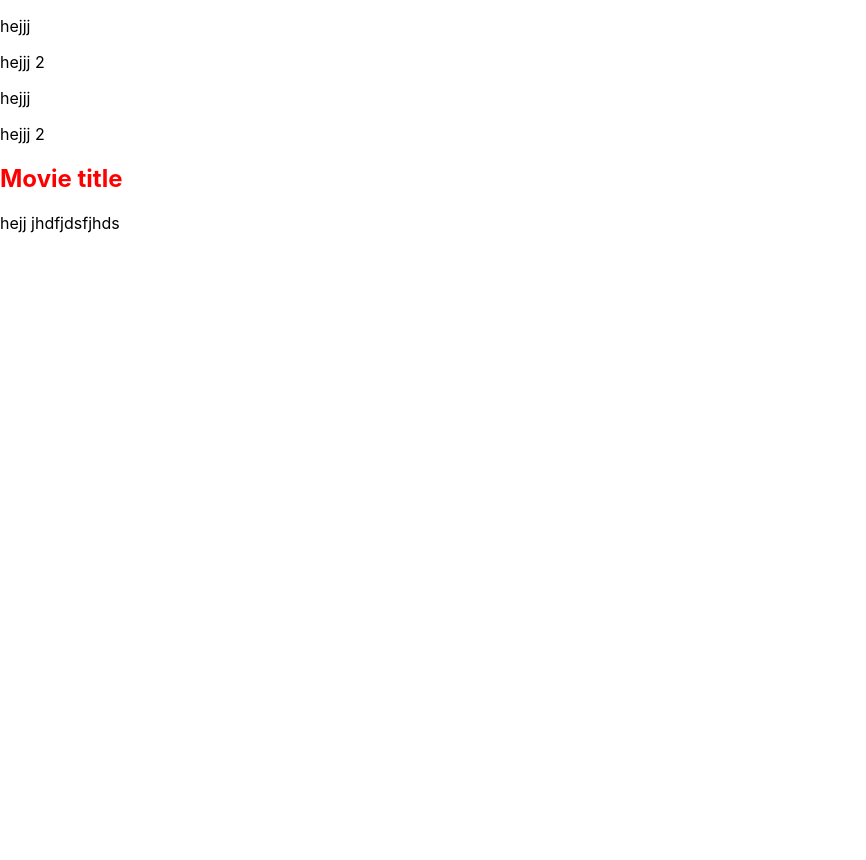
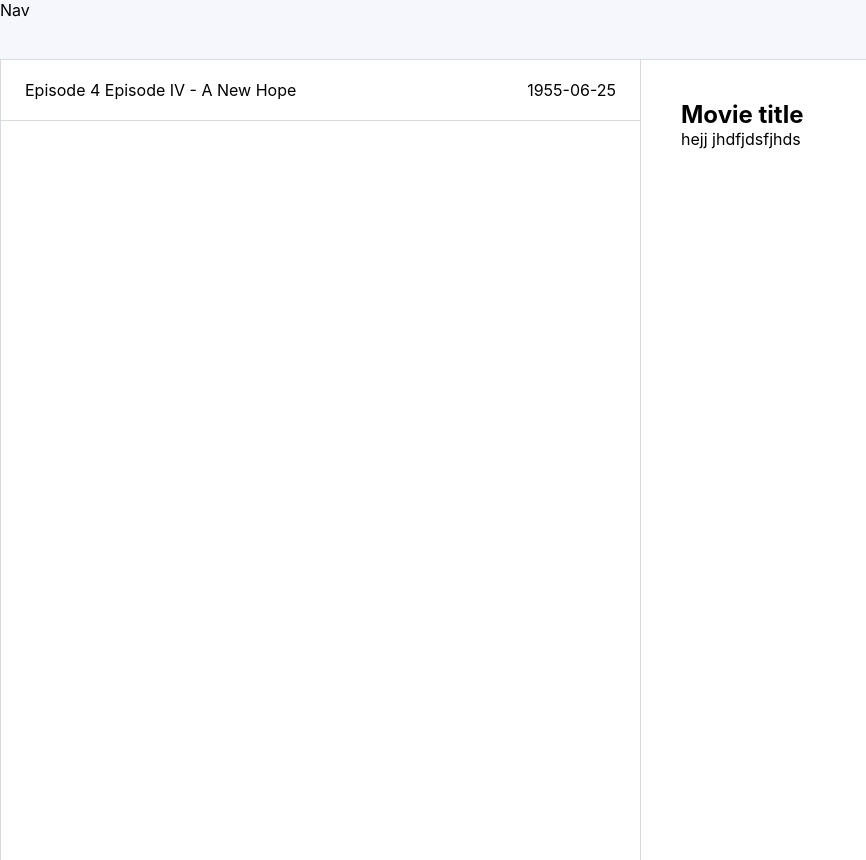
Before and after one commit to sof1agarc1a/Star-wars-movies, a React (Create React App) app: page / in a window 1280 px wide. Shown: the whole page, without its empty margins (0-866 px from the left). Before the commit the page ends 800 px from the top, so only its background shows below. Built offline with nearby package versions, Linux system fonts and the light colour scheme.

Commit message:
Add styling

```diff
--- a/src/components/App.tsx
+++ b/src/components/App.tsx
@@ -1,14 +1,33 @@
 import React from "react";
+import styled from "styled-components";
 import { MovieInfo } from "./MovieInfo";
-import { MoviesList } from "./MoviesList";
+import { MovieItem } from "./MovieItem";
 import { NavigationBar } from "./NavigationBar";
+
+const Wrapper = styled.div`
+  display: flex;
+  /* border: 1px solid gray; */
+`;
+
+const MoviesList = styled.div`
+  width: 50%;
+  /* height: 100vh; */
+  border-left: 1px solid #d7dae0;
+  /* padding: 40px; */
+`;
 
 export const App = () => {
   return (
     <>
       <NavigationBar />
-      <MoviesList />
-      <MovieInfo />
+
+      <Wrapper>
+        <MoviesList>
+          <MovieItem />
+        </MoviesList>
+
+        <MovieInfo />
+      </Wrapper>
     </>
   );
 };
--- a/src/components/MovieInfo.tsx
+++ b/src/components/MovieInfo.tsx
@@ -1,17 +1,22 @@
 import React from "react";
 import styled from "styled-components";
 
-const Title = styled.h2`
-  color: red;
+const Wrapper = styled.div`
+  width: 50%;
+  height: 100vh;
+  border-left: 1px solid #d7dae0;
+  padding: 40px;
 `;
+
+const Title = styled.h2``;
 
 const Description = styled.p``;
 
 export const MovieInfo = () => {
   return (
-    <>
+    <Wrapper>
       <Title> Movie title </Title>
       <Description> hejj jhdfjdsfjhds </Description>
-    </>
+    </Wrapper>
   );
 };
--- /dev/null
+++ b/src/components/MovieItem.tsx
@@ -0,0 +1,21 @@
+import React from "react";
+import styled from "styled-components";
+
+const Wrapper = styled.div`
+  display: flex;
+  justify-content: space-between;
+  border-bottom: 1px solid #d7dae0;
+  padding: 20px 24px;
+`;
+
+export const MovieItem = () => {
+  return (
+    <Wrapper>
+      <div>
+        <span> Episode 4 </span>
+        <span> Episode IV - A New Hope </span>
+      </div>
+      <span> 1955-06-25 </span>
+    </Wrapper>
+  );
+};
--- a/src/components/MoviesList.tsx
+++ /dev/null
@@ -1,10 +0,0 @@
-import React from "react";
-
-export const MoviesList = () => {
-  return (
-    <>
-      <p> hejjj</p>
-      <p> hejjj 2</p>
-    </>
-  );
-};
--- a/src/components/NavigationBar.tsx
+++ b/src/components/NavigationBar.tsx
@@ -1,10 +1,19 @@
 import React from "react";
+import styled from "styled-components";
+
+const Wrapper = styled.div`
+  /* width: 50%; */
+  height: 60px;
+  border-bottom: 1px solid #d7dae0;
+  background-color: #f5f7fc;
+`;
 
 export const NavigationBar = () => {
   return (
-    <>
-      <p> hejjj</p>
-      <p> hejjj 2</p>
-    </>
+    <Wrapper>
+      <p> Nav</p>
+      {/* <Filter />
+      <Search /> */}
+    </Wrapper>
   );
 };
--- a/src/index.css
+++ b/src/index.css
@@ -1,6 +1,9 @@
-body {
+* {
   margin: 0;
   box-sizing: border-box;
+}
+
+body {
   font-family: -apple-system, BlinkMacSystemFont, "Segoe UI", "Roboto", "Oxygen",
     "Ubuntu", "Cantarell", "Fira Sans", "Droid Sans", "Helvetica Neue",
     sans-serif;
```
